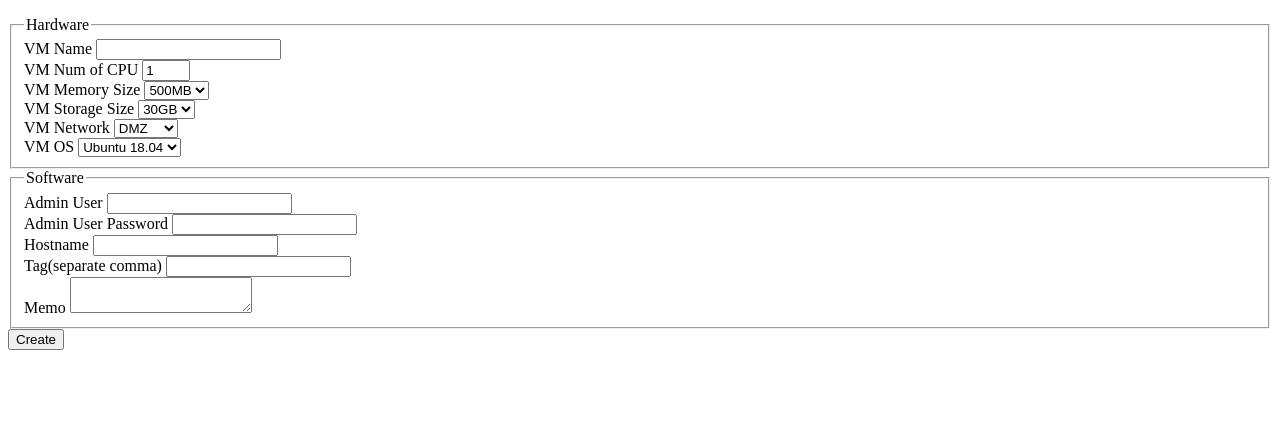
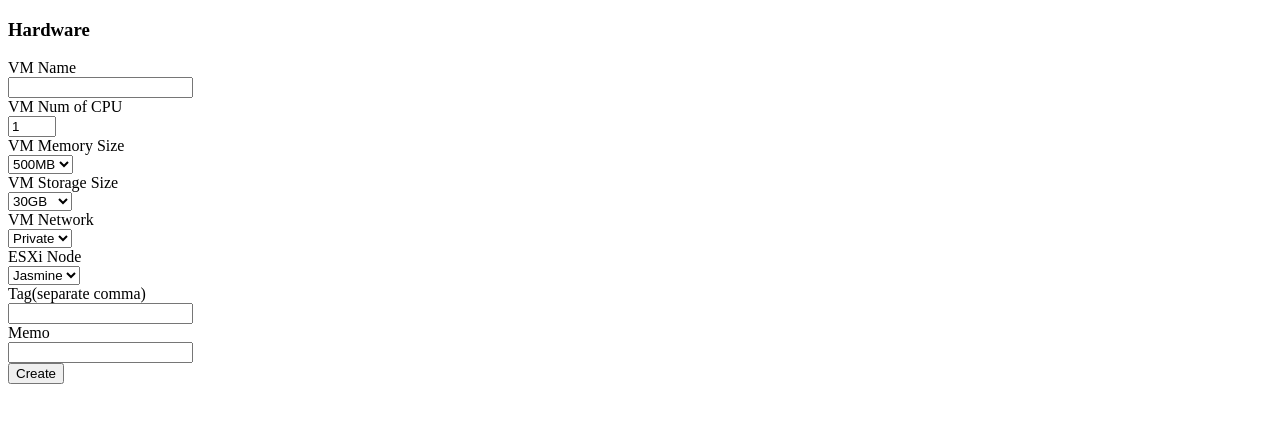
Before and after one commit to cdsl-research/ecoman, a Flask app: page /create in a window 1280 px wide. Shown: the part 116-539 px from the top of the page. Run offline with Flask 2, Linux system fonts and the light colour scheme.

Commit message:
add creating vm webui

```diff
--- a/templates/create.html
+++ b/templates/create.html
@@ -1,78 +1,100 @@
 {% include "_header.html" %}
 
-<form>
-  <fieldset>
-    <legend>Hardware</legend>
 
+<h3>Hardware</h3>
 <label>VM Name</label>
-    <input type='text' name='name'>
+<br>
+<input type='text' id='name'>
 <br>
 
 <label>VM Num of CPU</label>
-    <input type='number' name='cpu' value='1' min='1' max='4'>
+<br>
+<input type='number' id='cpu' value='1' min='1' max='4'>
 <br>
 
 <label>VM Memory Size</label>
-    <select name='ram'>
-      <option value='500'>500MB</option>
-      <option value='1000'>1GB</option>
-      <option value='2000'>2GB</option>
-      <option value='4000'>4GB</option>
-      <option value='8000'>8GB</option>
+<br>
+<select id='ram'>
+  <option value='512'>500MB</option>
+  <option value='1024'>1GB</option>
+  <option value='2048'>2GB</option>
+  <option value='4096'>4GB</option>
 </select>
 <br>
 
 <label>VM Storage Size</label>
-    <select name='ssd'>
+<br>
+<select id='storage'>
   <option value='30'>30GB</option>
   <option value='50'>50GB</option>
   <option value='70'>70GB</option>
+  <option value='100'>100GB</option>
 </select>
 <br>
 
 <label>VM Network</label>
-    <select name='network'>
-      <option value='dmz'>DMZ</option>
+<br>
+<select id='network'>
   <option value='private'>Private</option>
+  <option value='DMZ-Network'>DMZ</option>
 </select>
 <br>
 
-    <label>VM OS</label>
-    <select name='os'>
-      <option value='ubuntu1804'>Ubuntu 18.04</option>
-      <option value='ubuntu1604'>Ubuntu 16.04</option>
-      <option value='centos7'>CentOS 7</option>
+<label>ESXi Node</label>
+<br>
+<select id='esxi_node'>
+  <option value='jasmine'>Jasmine</option>
+  <option value='mint'>Mint</option>
 </select>
-    <br>
-  </fieldset>
-
-  <fieldset>
-    <legend>Software</legend>
-
-    <label>Admin User</label>
-    <input type='text' name='user'>
-    <br>
-
-    <label>Admin User Password</label>
-    <input type='password' name='password'>
-    <br>
-
-    <label>Hostname</label>
-    <input type='text' name='hostname'>
 <br>
 
 <!-- select from exist tags -->
 <label>Tag(separate comma)</label>
-    <input type='text' name='tag'>
+<br>
+<input type='text' id='tag'>
 <br>
 
 <label>Memo</label>
-    <textarea></textarea>
+<br>
+<input type='text' id='memo'>
 <br>
 
-  </fieldset>
+<button id='commit'>Create</button>
 
-  <button>Create</button>
-</form>
+<div id='status'></div>
+
+<script>
+let createMachine = function() {
+  const url = '/v1/machine';
+  const params = ["name", "cpu", "ram", "storage", "network", "esxi_node", "tag", "memo"];
+  const payloads = {};
+  params.forEach(param => {
+    payloads[param] = document.getElementById(param).value;
+  })
+  payloads['tag'] = payloads['tag'].split(",").map(item => {
+    return item.trim();
+  });
+  console.log(payloads);
+
+  fetch(url, {
+    method: 'POST',
+    body: JSON.stringify(payloads), // data can be `string` or {object}!
+    headers:{
+      'Content-Type': 'application/json'
+    }
+  }).then(res => res.json())
+    .then(response => {
+      console.log('Success:', JSON.stringify(response));
+      document.getElementById('status').innerHTML = 'Success: ' + response['status'];
+    })
+    .catch(error => {
+      console.error('Error:', error)
+      document.getElementById('status').innerHTML = error;
+    });
+}
+
+let commitButton = document.getElementById('commit');
+commitButton.addEventListener("click", createMachine, false);
+</script>
 
 {% include "_footer.html" %}
```
Lines whose indentation alone changed are shown as unchanged.
